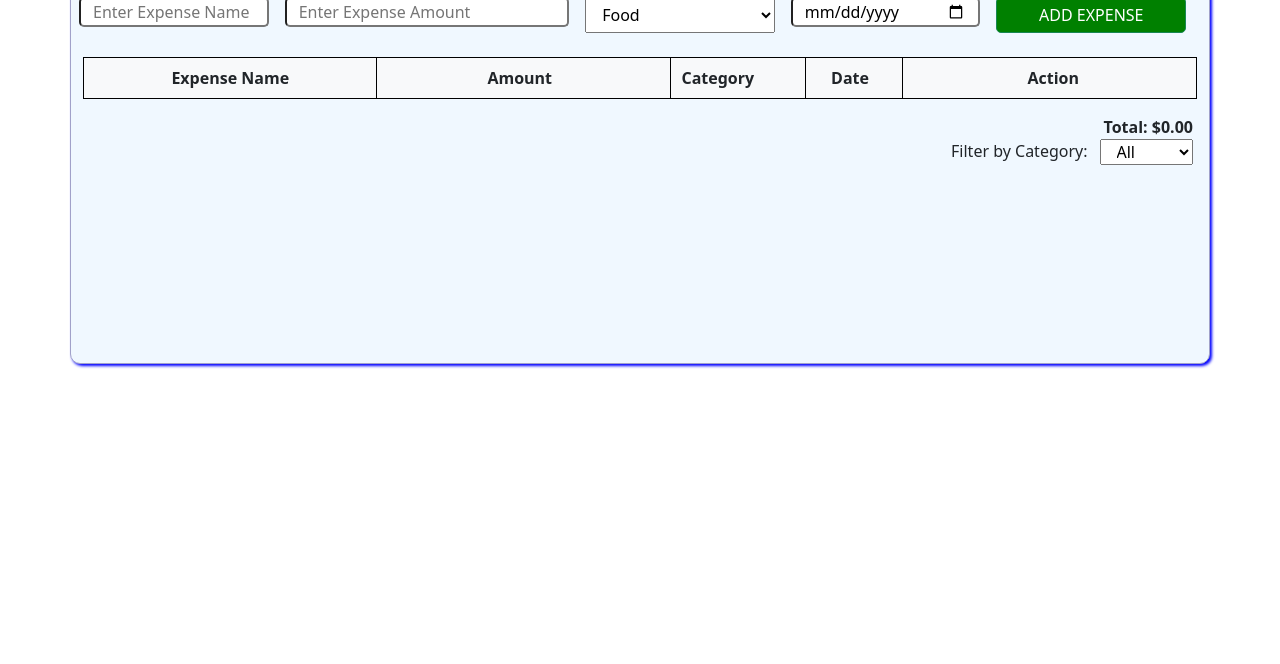
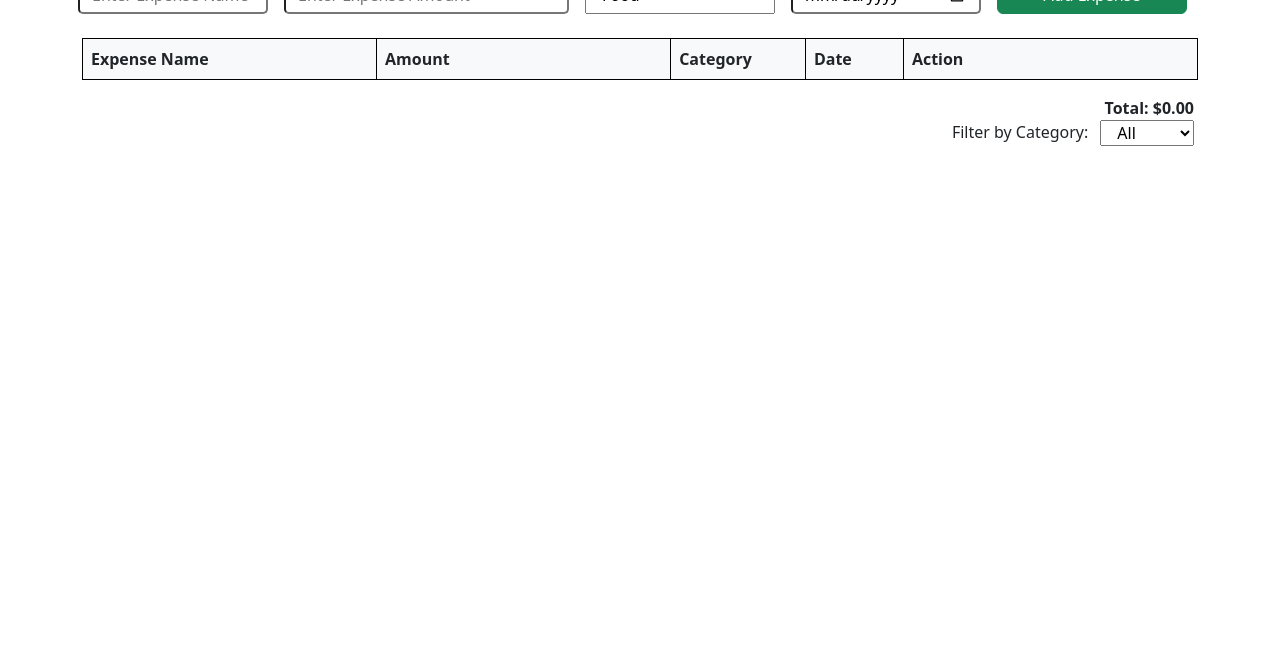
Before and after one commit to IrshadRaja06/Expense-Tracker, a plain HTML site: page index.html in a window 1280 px wide. Shown: the part 136-800 px from the top of the page. Drawn offline with nearby package versions, Linux system fonts and the light colour scheme.

Commit message:
Update style.css

```diff
--- a/style.css
+++ b/style.css
@@ -1,37 +1,17 @@
-.form{
-    border: 1px solid rgb(161, 161, 201);
-    width: 50%;
-    min-height: 500px;
-    text-align: center;
-    padding: 20px;
-    margin: 0 auto;
-    background-color:aliceblue;
-    border-radius: 10px;
-    box-shadow: 2px 2px 3px blue;
-}
+
 table td,th{
     border: 1px solid black;
 }
-table{
-    border: 1px solid black;
-    border-collapse: collapse;
-    width: 100%;
-    margin-top: 50px;
+td{
+    background-color: white;
+    padding: 10px;
 }
-.form button{
-    background-color: green;
-    color: white;
-    border: 1p solid green;
-    border-radius: 5px;
-    padding: 5px;
-    text-transform: uppercase;
+button{
+    background-color:whitesmoke;
 }
-.form input,#type{
-    height: 30px;
-    margin: 5px;
-    font-size: 16px;
+input{
     border-radius: 5px;
 }
-.foot{
-    margin-top: 50px;
+#type{
+    border-radius: 5px;
 }
```
